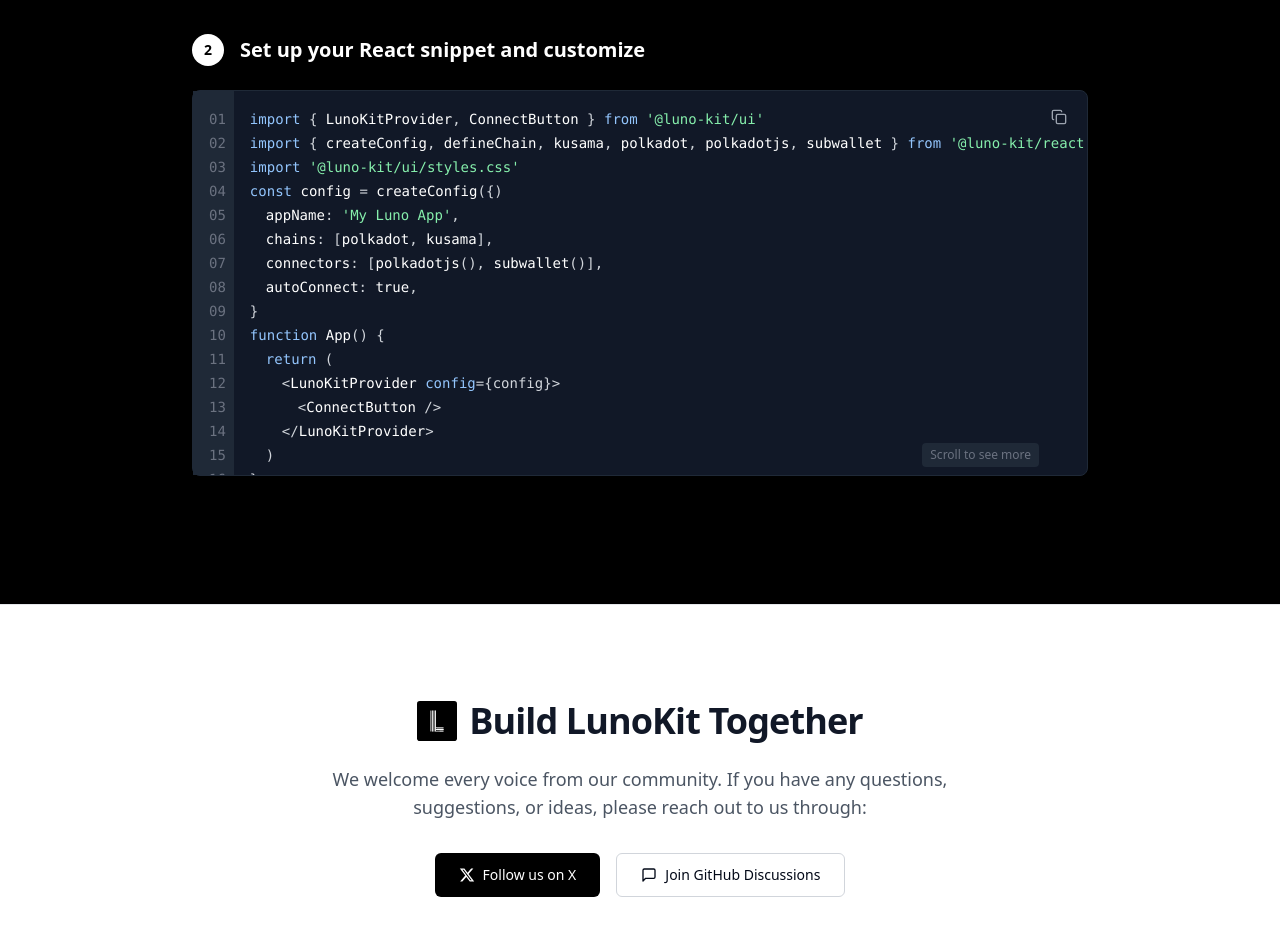
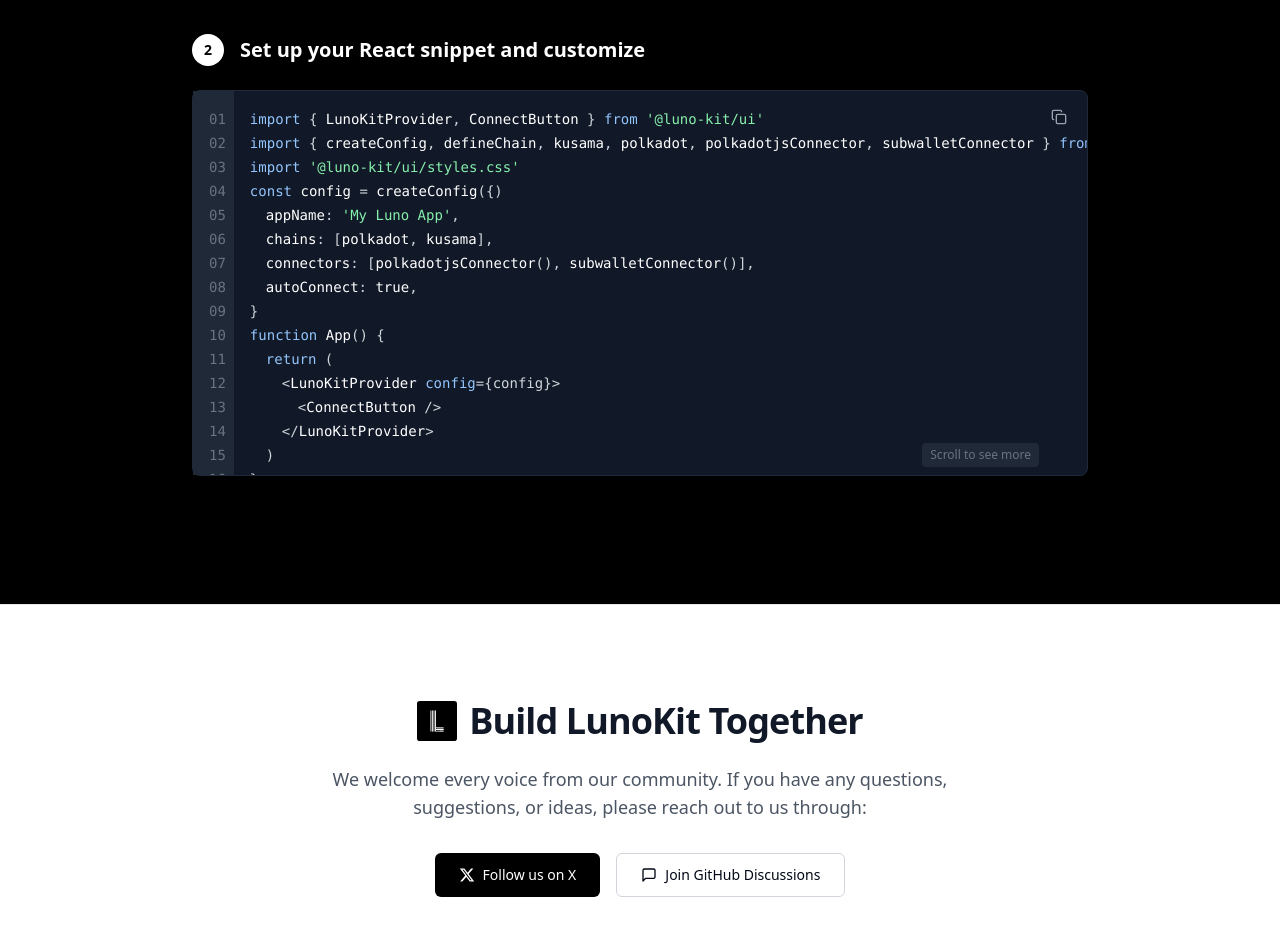
Before and after one commit to Luno-lab/LunoWeb, a Next.js app: page / in a window 1280 px wide. Shown: the part 3660-4592 px from the top of the page. Built offline with nearby package versions, Linux system fonts and the light colour scheme.

Commit message:
fix: fix import of connectors

```diff
--- a/components/integration.tsx
+++ b/components/integration.tsx
@@ -34,13 +34,13 @@ export function Integration() {
 
   const copyCodeSnippet = async () => {
     const code = `import { LunoKitProvider, ConnectButton } from '@luno-kit/ui'
-import { createConfig, defineChain, kusama, polkadot, polkadotjs, subwallet } from '@luno-kit/react'
+import { createConfig, defineChain, kusama, polkadot, polkadotjsConnector, subwalletConnector } from '@luno-kit/react'
 import '@luno-kit/ui/styles.css'
 
 const config = createConfig({
   appName: 'My Luno App',
   chains: [polkadot, kusama],
-  connectors: [polkadotjs(), subwallet()],
+  connectors: [polkadotjsConnector(), subwalletConnector()],
   autoConnect: true,
 })
 
@@ -158,8 +158,8 @@ function App() {
                         <span className="text-white">defineChain</span>,{" "}
                         <span className="text-white">kusama</span>,{" "}
                         <span className="text-white">polkadot</span>,{" "}
-                        <span className="text-white">polkadotjs</span>,{" "}
-                        <span className="text-white">subwallet</span> {"}"}{" "}
+                        <span className="text-white">polkadotjsConnector</span>,{" "}
+                        <span className="text-white">subwalletConnector</span> {"}"}{" "}
                         <span className="text-blue-300">from</span>{" "}
                         <span className="text-green-300">'@luno-kit/react'</span>
                       </div>
@@ -182,8 +182,8 @@ function App() {
                       </div>
                       <div className="leading-6 ml-4">
                         <span className="text-white">connectors</span>: [
-                        <span className="text-white">polkadotjs</span>(),{" "}
-                        <span className="text-white">subwallet</span>()],
+                        <span className="text-white">polkadotjsConnector</span>(),{" "}
+                        <span className="text-white">subwalletConnector</span>()],
                       </div>
                       <div className="leading-6 ml-4">
                         <span className="text-white">autoConnect</span>: <span className="text-white">true</span>
```
